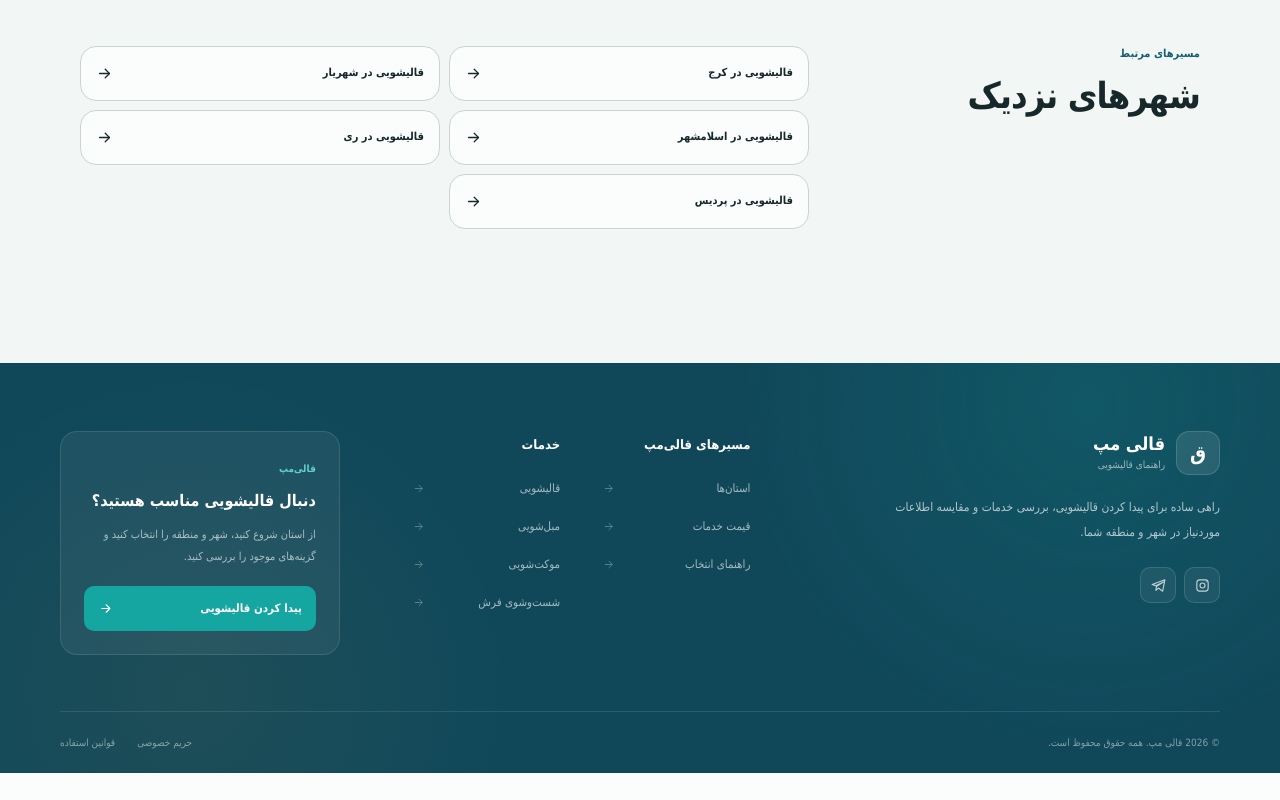
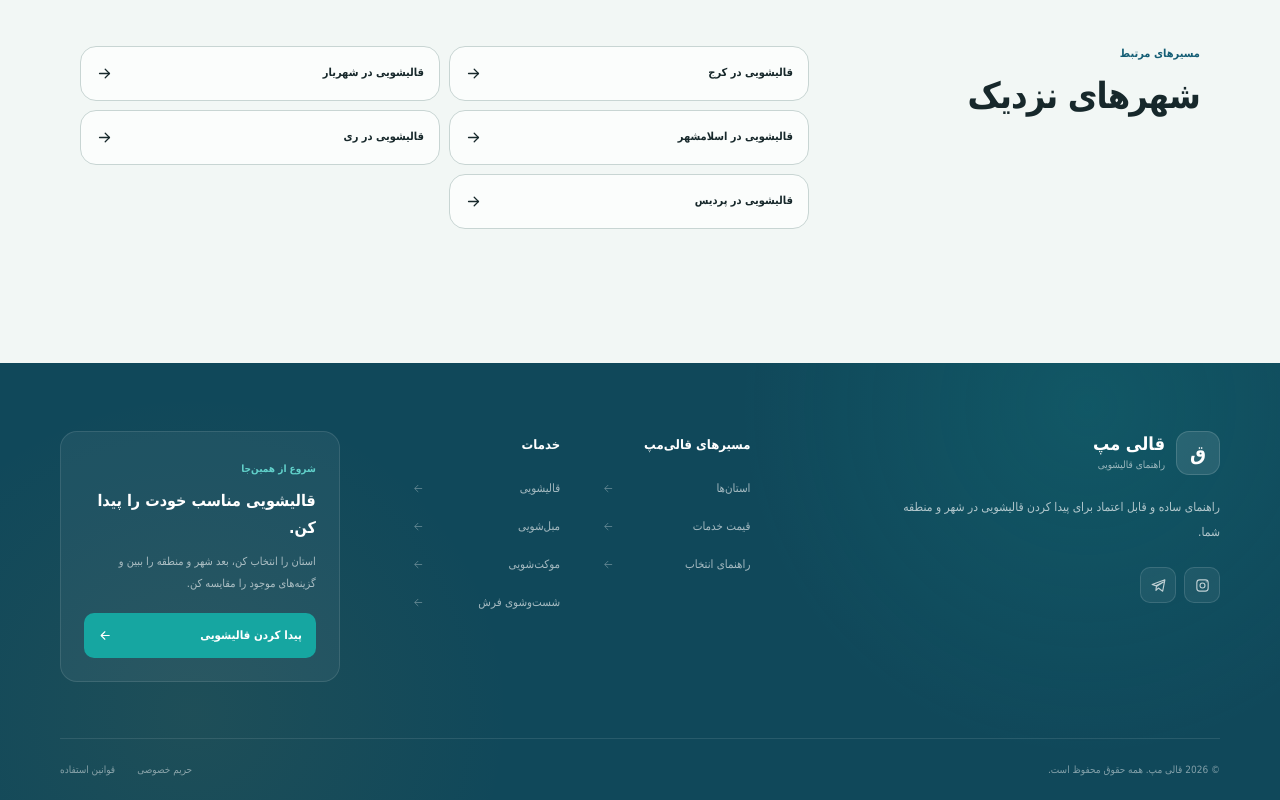
Before and after one commit to HoseinPirhadi/nextjs-boilerplate, a Next.js app: page / in a window 1280 px wide. Shown: the part 4116-4916 px from the top of the page. Before the commit the page ends 4889 px from the top, so only its background shows below. Built offline with nearby package versions, Linux system fonts and the light colour scheme; a web font is replaced by a local one.

Commit message:
refactor: rebuild footer in Material 3 style

```diff
--- a/app/components/site-footer.tsx
+++ b/app/components/site-footer.tsx
@@ -23,7 +23,7 @@ const footerGroups = [
 function ArrowIcon() {
   return (
     <svg viewBox="0 0 24 24" aria-hidden="true">
-      <path d="M6 12h12M13 6l6 6-6 6" />
+      <path d="M18 12H6M11 6l-6 6 6 6" />
     </svg>
   );
 }
@@ -58,19 +58,10 @@ export default function SiteFooter() {
               <small>راهنمای قالیشویی</small>
             </span>
           </Link>
-
-          <p>
-            راهی ساده برای پیدا کردن قالیشویی، بررسی خدمات و مقایسه
-            اطلاعات موردنیاز در شهر و منطقه شما.
-          </p>
-
+          <p>راهنمای ساده و قابل اعتماد برای پیدا کردن قالیشویی در شهر و منطقه شما.</p>
           <div className="site-footer-socials" aria-label="شبکه‌های اجتماعی">
-            <a href="#" aria-label="اینستاگرام قالی مپ">
-              <InstagramIcon />
-            </a>
-            <a href="#" aria-label="تلگرام قالی مپ">
-              <TelegramIcon />
-            </a>
+            <a href="#" aria-label="اینستاگرام قالی مپ"><InstagramIcon /></a>
+            <a href="#" aria-label="تلگرام قالی مپ"><TelegramIcon /></a>
           </div>
         </div>
 
@@ -91,12 +82,9 @@ export default function SiteFooter() {
         </div>
 
         <div className="site-footer-contact">
-          <span className="site-footer-eyebrow">قالی‌مپ</span>
-          <h2>دنبال قالیشویی مناسب هستید؟</h2>
-          <p>
-            از استان شروع کنید، شهر و منطقه را انتخاب کنید و گزینه‌های
-            موجود را بررسی کنید.
-          </p>
+          <span className="site-footer-eyebrow">شروع از همین‌جا</span>
+          <h2>قالیشویی مناسب خودت را پیدا کن.</h2>
+          <p>استان را انتخاب کن، بعد شهر و منطقه را ببین و گزینه‌های موجود را مقایسه کن.</p>
           <Link className="site-footer-action" href="/ostan-ha">
             <span>پیدا کردن قالیشویی</span>
             <ArrowIcon />
```
